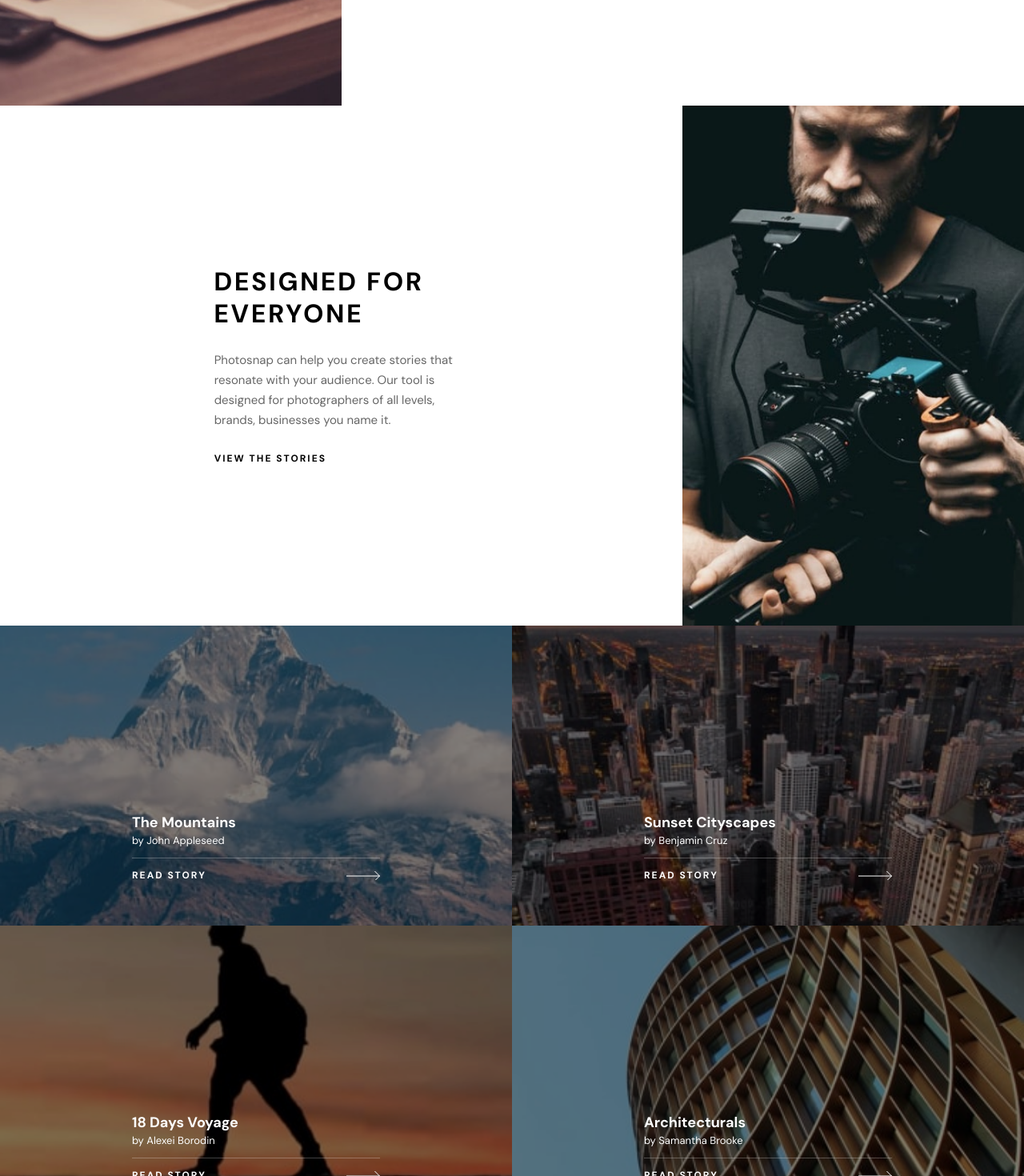
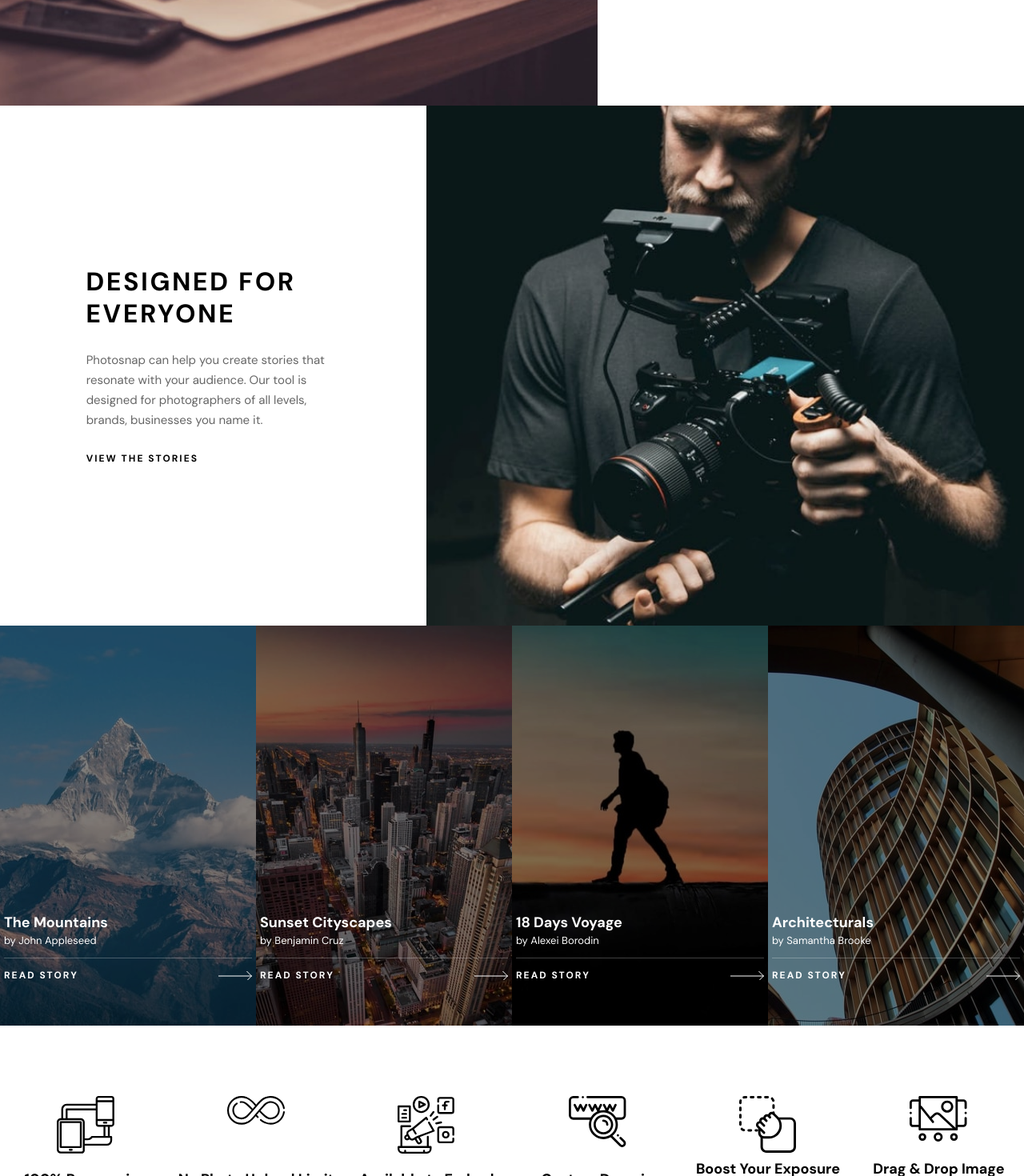
Before and after one commit to reactaleks/photosnap-nextjs, a Next.js app: page / in a window 1280 px wide. Shown: the part 1240-2710 px from the top of the page at 80% size. Built offline with nearby package versions, Linux system fonts and the light colour scheme.

Commit message:
Added. Homepage. basic desktop layout tailwind classes.

```diff
--- a/components/feture_section_component/FeatureSectionComponent.jsx
+++ b/components/feture_section_component/FeatureSectionComponent.jsx
@@ -52,7 +52,7 @@ export default function FeatureSection({featuresToShow}) {
 
 
     return (
-        <div className="flex flex-col items-center justify-center py-16 text-center">
+        <div className="flex flex-col items-center justify-center py-16 text-center xl:flex-row">
             {componentList}
         </div>
     )
--- a/components/footer_comonent/FooterComponent.jsx
+++ b/components/footer_comonent/FooterComponent.jsx
@@ -12,11 +12,11 @@ export default function Footer() {
       <div className="flex items-center justify-center col-span-6 col-start-4 row-start-3 md:justify-start md:col-start-2 md:row-start-10 md:col-span-3">
         <SocialIcons />
       </div>
-      <div className="flex items-center justify-center col-span-6 col-start-4 row-start-6 md:col-start-2 md:col-span-5 ">
+      <div className="flex items-center justify-center col-span-6 col-start-4 row-start-6 md:col-start-2 md:col-span-5 xl:col-span-1 xl:col-start-4 xl:row-span-7 xl:row-start-4">
         <FooterNav />
       </div>
 
-      <div className="flex items-center justify-center col-span-6 col-start-4 row-start-10 md:row-start-4 md:col-start-9 md:col-span-3">
+      <div className="flex items-center justify-center col-span-6 col-start-4 row-start-10 md:row-start-4 md:col-start-9 md:col-span-3 xl:col-span-1 xl:col-start-11">
         <LinkMore linkText={"get an invite"} />
       </div>
 
--- a/components/footer_comonent/footer_ui_components.jsx/footer_nav_component.jsx
+++ b/components/footer_comonent/footer_ui_components.jsx/footer_nav_component.jsx
@@ -1,7 +1,7 @@
 export default function FooterNav() {
   return (
     <div
-      className={`w-[310px] h-[121px] md:w-full md:h-[16px] text-[15px] md:text-[12px] font-bold uppercase  tracking-[2.5px] flex flex-col items-center justify-around text-white md:flex-row md:justify-between`}
+      className={`w-[310px] h-[121px] md:w-full md:h-[16px] text-[15px] md:text-[12px] font-bold uppercase  tracking-[2.5px] flex flex-col items-center justify-around text-white md:flex-row md:justify-between xl:flex-col xl:h-full`}
     >
       <div className="  w-[310px] h-[20px] md:w-[61px] md:h-[16px] flex items-center justify-center">
         Home
--- a/components/image_story_component/ImageStoryComponent.jsx
+++ b/components/image_story_component/ImageStoryComponent.jsx
@@ -38,10 +38,10 @@ export default function ImageStory() {
   ]
 
   const componentList = storyData.map((item, index) => {
-    return <div key={index} className="w-full h-[375px] flex flex-col relative items-center">
+    return <div key={index} className="w-full h-[375px] md:h-[500px] xl:w-auto flex flex-col relative items-center">
       <Image
         src={item.link}
-        className="w-full h-[375px] object-cover brightness-50"
+        className="object-cover w-full h-full brightness-50"
         width={item.width}
         height={item.height}
         alt={item.alt}
@@ -59,7 +59,7 @@ export default function ImageStory() {
   })
 
   return (
-    <div className="md:grid md:grid-cols-2">
+    <div className="md:grid md:grid-cols-2 xl:grid-cols-4">
         {componentList}
     </div>
   );
--- a/components/story_component/StoryComponent.jsx
+++ b/components/story_component/StoryComponent.jsx
@@ -34,15 +34,15 @@ export default function Story() {
   ]
 
   const componentList = storyData.map((item, index) => {
-    return <div className="relative w-full md:grid md:grid-cols-12 md:h-[650px]" key={index}>
+    return <div className="relative w-full md:grid md:grid-cols-12 md:h-[650px] " key={index}>
       <Image
         src={item.imageLink}
         width={item.imageWidth}
         height={item.imageHeight}
         alt=""
-        className={`object-cover w-screen md:h-full md:col-span-4 ${index % 2 == 0 ? 'md:col-start-9' : 'md:col-start-1'}`}
+        className={`object-cover w-screen md:h-full xl:h-[650px] md:col-span-4 ${index % 2 == 0 ? 'md:col-start-9 xl:col-start-6' : 'md:col-start-1 '} xl:col-span-7`}
       />
-      <div className={`h-[419px] md:h-full  ${index == 0 ? 'bg-black text-white' : 'bg-white text-black'} ${index % 2 == 0 ? 'md:col-start-1 md:row-start-1' : 'md:col-start-5'} md:col-span-8  flex flex-col items-cener justify-center relative`}>
+      <div className={`h-[419px] md:h-full  ${index == 0 ? 'bg-black text-white' : 'bg-white text-black'} ${index % 2 == 0 ? 'md:col-start-1 md:row-start-1' : 'md:col-start-5'} md:col-span-8 xl:col-span-5  flex flex-col items-cener justify-center relative`}>
 
         <div className={`${index != 0 ? 'hidden' : 'block'} w-[128px] h-[6px]  absolute top-0 left-8 md:top-auto md:left-0 md:h-[304px] md:w-[6px] bg-gradient-to-tr from-[#FFC593] from-0% via-[#BC7198] via-45% to-[#5A77FF]`}></div>
 
@@ -61,8 +61,8 @@ export default function Story() {
     </div>
   })
   return (
-    <>
+    <div>
       {componentList}
-    </>
+    </div>
   );
 }
```
